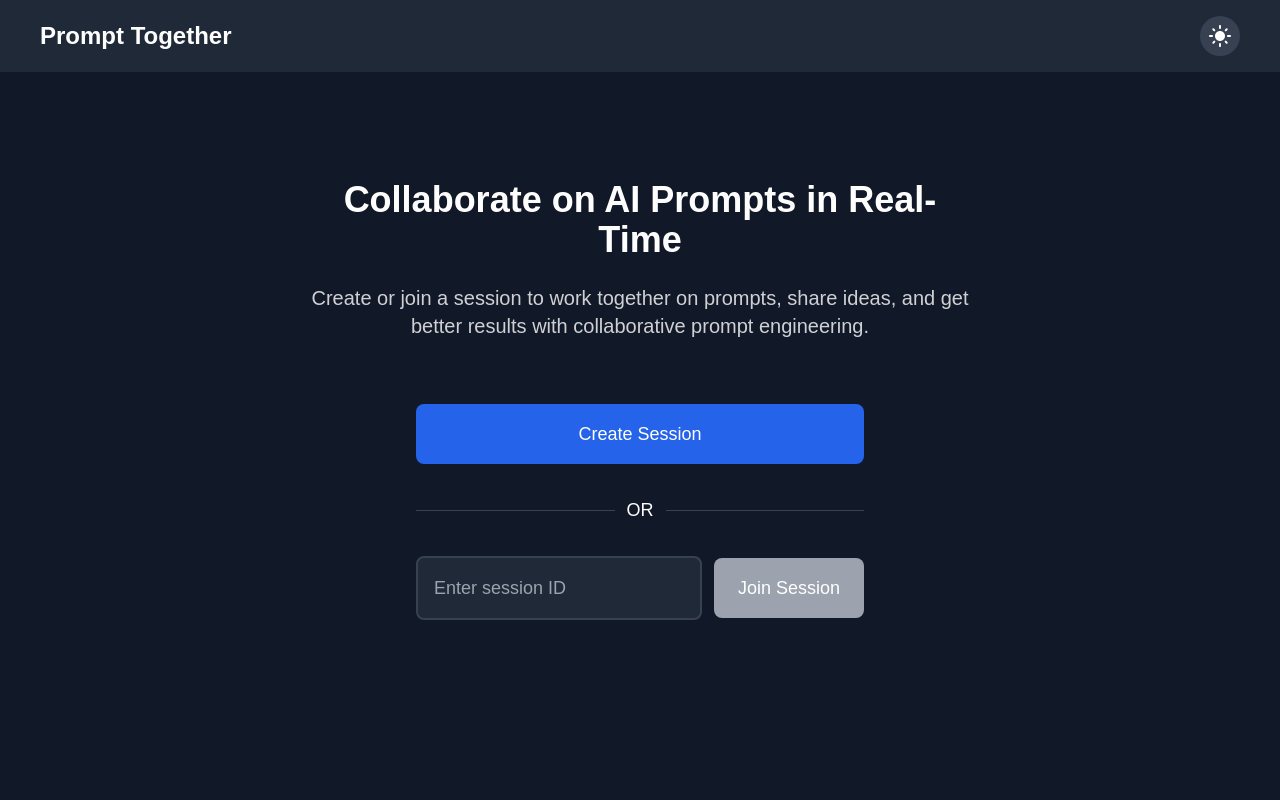
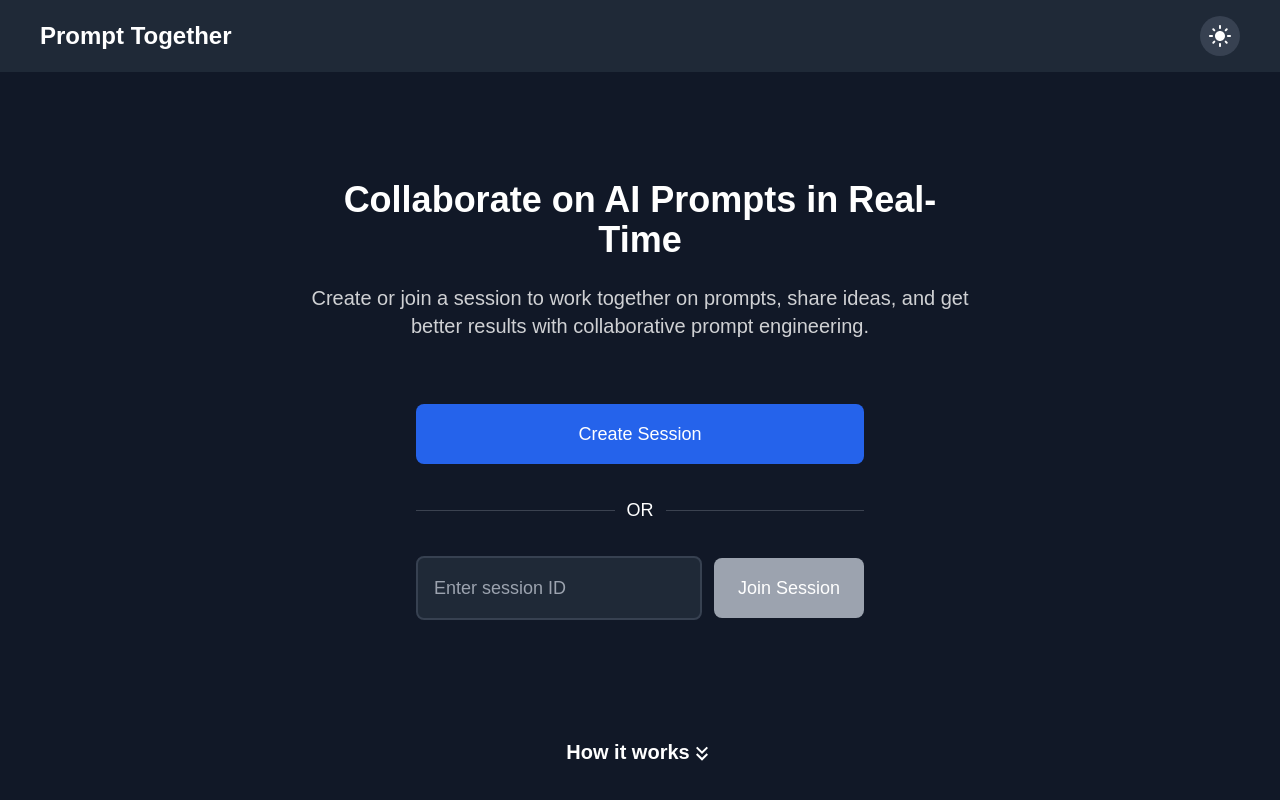
Before and after one commit to phoenix-flyhigh/prompt-together-ui, a Next.js app: page / in a window 1280 px wide. Shown: the top 800 px of the page. Built offline with nearby package versions, Linux system fonts and the light colour scheme; no server answers.

Commit message:
fix: how it works link

```diff
--- a/src/pages/index.tsx
+++ b/src/pages/index.tsx
@@ -37,7 +37,7 @@
 
   return (
     <div className="w-full">
-      <section className="flex flex-col gap-8 justify-center items-center min-h-screen py-16 px-4">
+      <section className="relative flex flex-col gap-8 justify-center items-center min-h-screen py-16 px-4">
         <div className="max-w-2xl text-center mb-8">
           <h2 className="text-3xl md:text-4xl font-bold mb-6">
             Collaborate on AI Prompts in Real-Time
```
